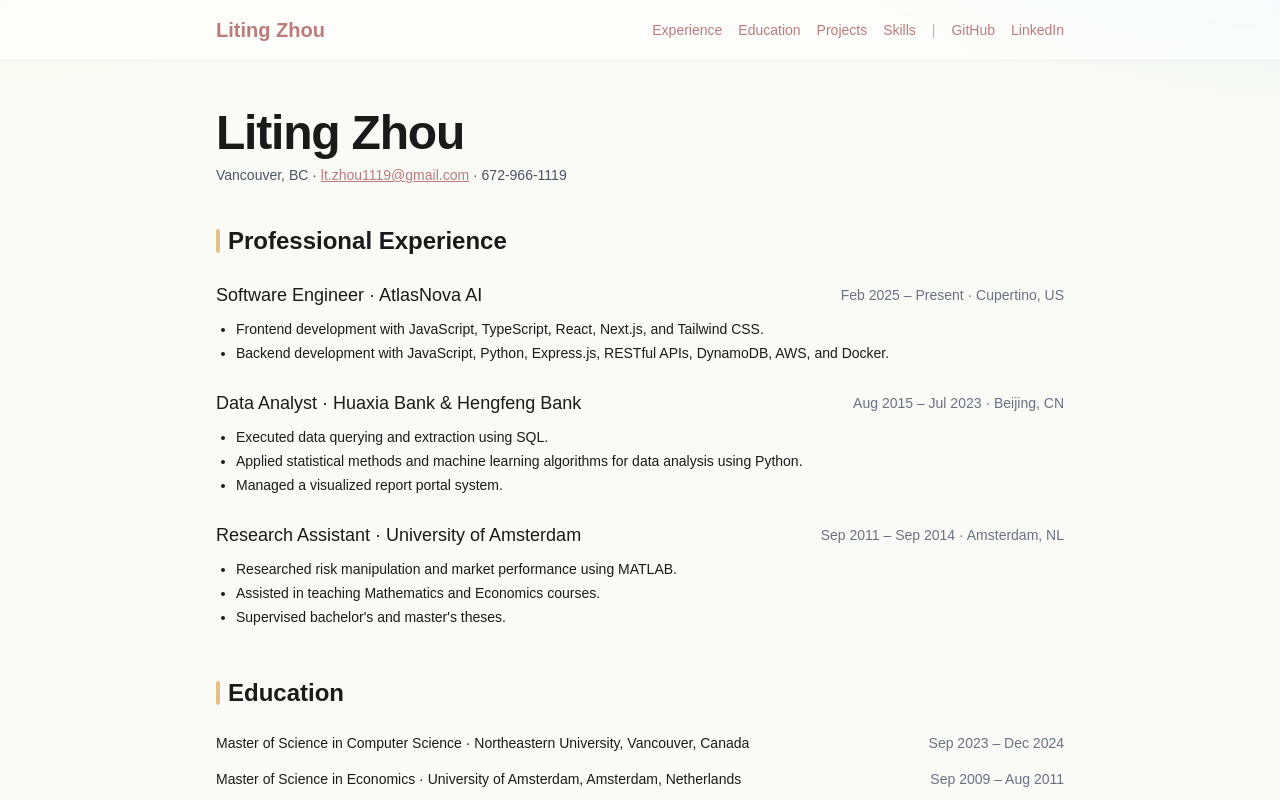
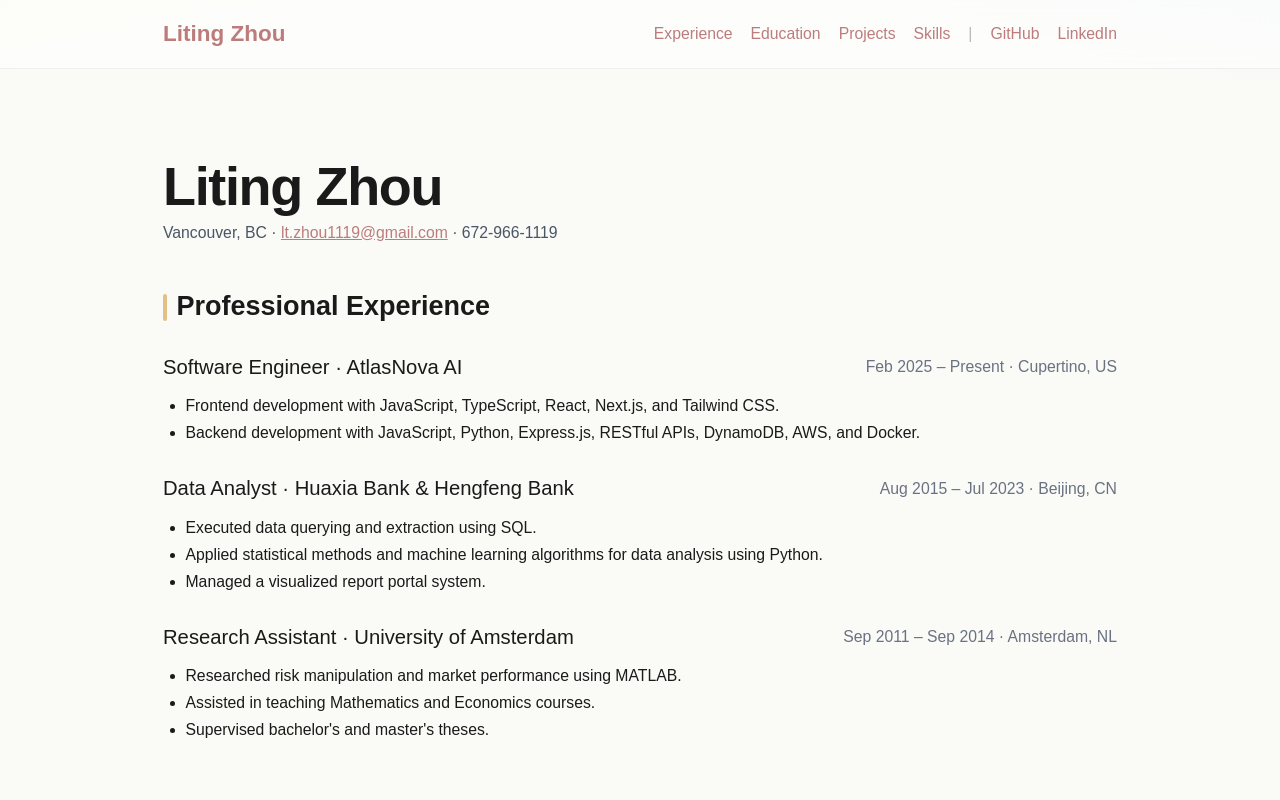
Before and after one commit to Liting-Zhou/liting-zhou.github.io, a Next.js app: page / in a window 1280 px wide. Shown: the top 800 px of the page. Built offline with nearby package versions, Linux system fonts and the light colour scheme.

Commit message:
enlarge font size

```diff
--- a/app/globals.css
+++ b/app/globals.css
@@ -15,8 +15,8 @@
 @theme inline {
   --color-background: var(--background);
   --color-foreground: var(--foreground);
-  --font-sans: var(--font-geist-sans);
-  --font-mono: var(--font-geist-mono);
+  --font-sans: var(--font-sans);
+  --font-serif: var(--font-serif);
   /* Expose custom palette to Tailwind color tokens */
   --color-primary: var(--primary);
   --color-secondary: var(--secondary);
@@ -24,16 +24,12 @@
   --color-muted: var(--muted);
 }
 
-@media (prefers-color-scheme: dark) {
-  :root {
-    --background: #0f1113;
-    --foreground: #e6e6e6;
-    /* Slightly deepen brand tones in dark */
-    --primary: #86C3D4;
-    --secondary: #EDE6A9;
-    --accent: #D8A86C;
-    --muted: #A06868;
-  }
+/* Base typography */
+html {
+  font-size: 18px; /* Increased base font size */
+  line-height: 1.6;
+  -webkit-font-smoothing: antialiased;
+  -moz-osx-font-smoothing: grayscale;
 }
 
 body {
--- a/app/layout.tsx
+++ b/app/layout.tsx
@@ -1,16 +1,20 @@
 import type { Metadata } from "next";
-import { Geist, Geist_Mono } from "next/font/google";
+import { Inter, Source_Serif_4 } from "next/font/google";
 import "./globals.css";
 import Link from "next/link";
 
-const geistSans = Geist({
-  variable: "--font-geist-sans",
+const inter = Inter({
   subsets: ["latin"],
+  display: "swap",
+  variable: "--font-sans",
 });
 
-const geistMono = Geist_Mono({
-  variable: "--font-geist-mono",
+const sourceSerif = Source_Serif_4({
+  weight: ["400", "600", "700"],
+  style: ["normal", "italic"],
   subsets: ["latin"],
+  display: "swap",
+  variable: "--font-serif",
 });
 
 export const metadata: Metadata = {
@@ -21,9 +25,10 @@ export const metadata: Metadata = {
   openGraph: {
     title: "Liting Zhou | Resume & Portfolio",
     description:
-      "Software Engineer with experience in React, Next.js, TypeScript, Python, AWS. View resume and selected projects.",
+      "Software Engineer | Resume, projects, and contact information.",
     url: "https://liting-zhou.github.io",
     siteName: "Liting Zhou",
+    locale: "en_US",
     type: "website",
   },
 };
@@ -34,10 +39,11 @@ export default function RootLayout({
   children: React.ReactNode;
 }>) {
   return (
-    <html lang="en">
-      <body
-        className={`${geistSans.variable} ${geistMono.variable} antialiased`}
-      >
+    <html
+      lang="en"
+      className={`${inter.variable} ${sourceSerif.variable} scroll-smooth`}
+    >
+      <body className="antialiased">
         <header className="sticky top-0 z-40 backdrop-blur supports-[backdrop-filter]:bg-white/50 bg-white/70 border-b border-black/5">
           <div className="max-w-4xl mx-auto w-full px-6 py-4 flex items-center justify-between">
             <Link href="/" className="text-xl font-semibold">
@@ -78,7 +84,7 @@ export default function RootLayout({
             </nav>
           </div>
         </header>
-        <main className="max-w-4xl mx-auto w-full px-6">{children}</main>
+        <main className="max-w-4xl mx-auto w-full px-6 py-8">{children}</main>
         <footer className="mt-10 border-t border-black/5 bg-white/60">
           <div className="max-w-4xl mx-auto w-full px-6 py-8 text-sm text-gray-600">
             &copy; {new Date().getFullYear()} Liting Zhou
```
